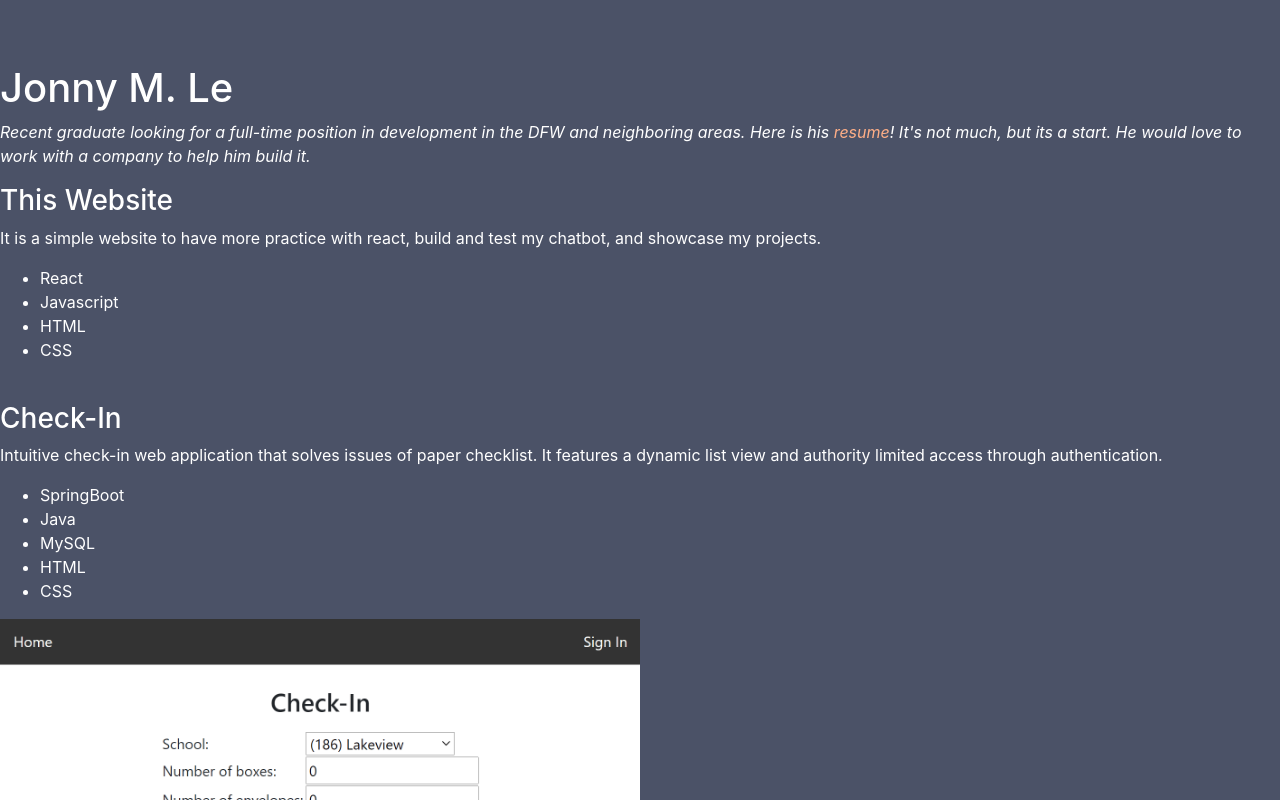
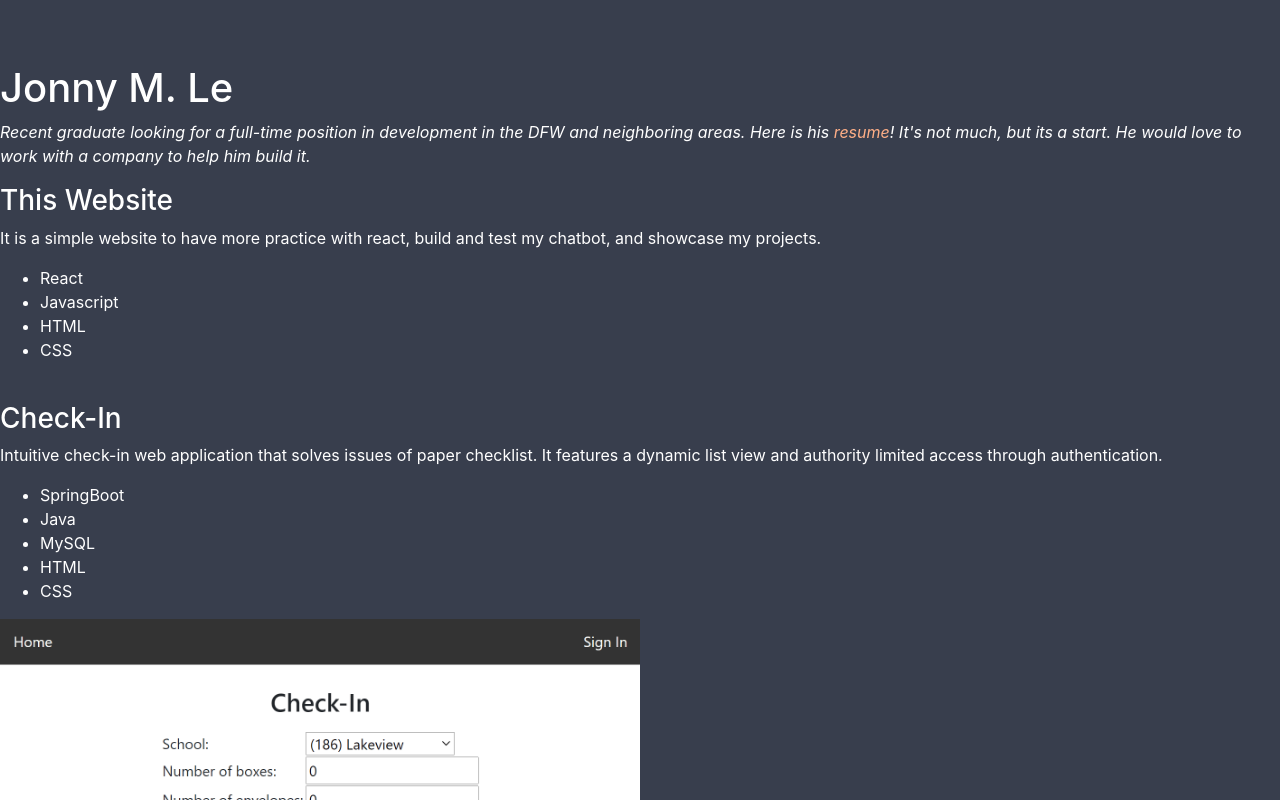
Before and after one commit to jonnyle2/jle-web, a React (Create React App) app: page / in a window 1280 px wide. Shown: the top 800 px of the page. Built offline with nearby package versions, Linux system fonts and the light colour scheme.

Commit message:
changed colors

```diff
--- a/src/index.css
+++ b/src/index.css
@@ -12,15 +12,26 @@ code {
     monospace;
 }
 
+/* When #root doesn't cover entire height */
 html {
-  background-color: #4B5267;
+  background-color: #383e4d;
 }
 
 #root {
   color: white;
-  background-color: #4B5267;
+  background-color: #383e4d;
 }
 
-#root p > a{
+#root a{
   color: #FFAF87;
 }
+
+#root .btn {
+  background-color: #e79870;
+  border: none;
+}
+
+#root .form-control:focus {
+  border-color: #FFAF87;
+  box-shadow: 0 0 0 0.2rem #ffaf874b;
+}
```
